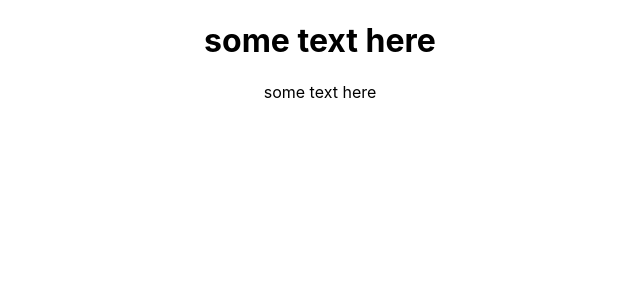
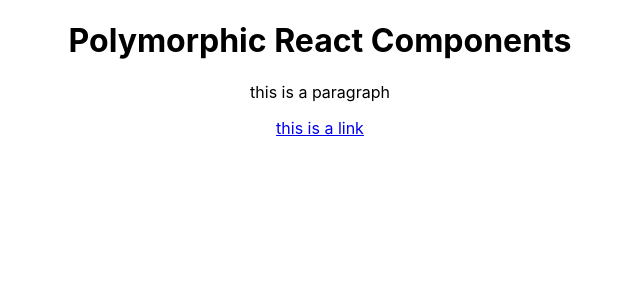
Before and after one commit to march213/polymorphic-components, a React (Vite) app: page / in a window 1280 px wide. Shown: the top 300 px of the page, without its empty margins (320-960 px from the left). Built offline with nearby package versions, Linux system fonts and the light colour scheme.

Commit message:
spread props to component

```diff
--- a/src/App.tsx
+++ b/src/App.tsx
@@ -3,9 +3,10 @@ import { Text } from './components';
 function App() {
   return (
     <div className="App">
-      <Text as="h1">some text here</Text>
+      <Text as="h1">Polymorphic React Components</Text>
+      <Text as="p">this is a paragraph</Text>
       <Text as="a" href="#">
-        some text here
+        this is a link
       </Text>
     </div>
   );
--- a/src/components/Text.tsx
+++ b/src/components/Text.tsx
@@ -5,7 +5,7 @@ type TextProps<C extends React.ElementType> = {
   children: React.ReactNode;
 } & React.ComponentPropsWithoutRef<C>;
 
-export const Text = <C extends React.ElementType>({ as, children }: TextProps<C>) => {
+export const Text = <C extends React.ElementType>({ as, children, ...rest }: TextProps<C>) => {
   const Component = as || 'span';
-  return <Component>{children}</Component>;
+  return <Component {...rest}>{children}</Component>;
 };
```
